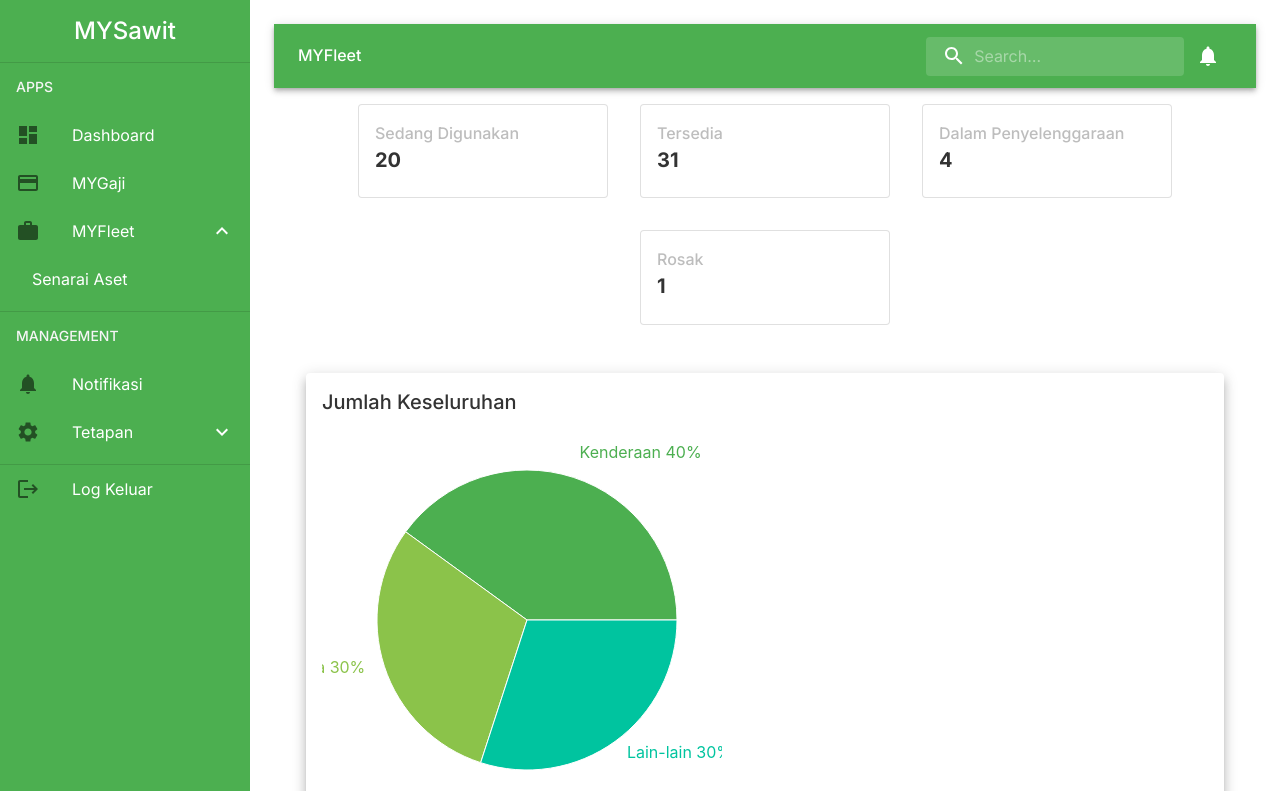
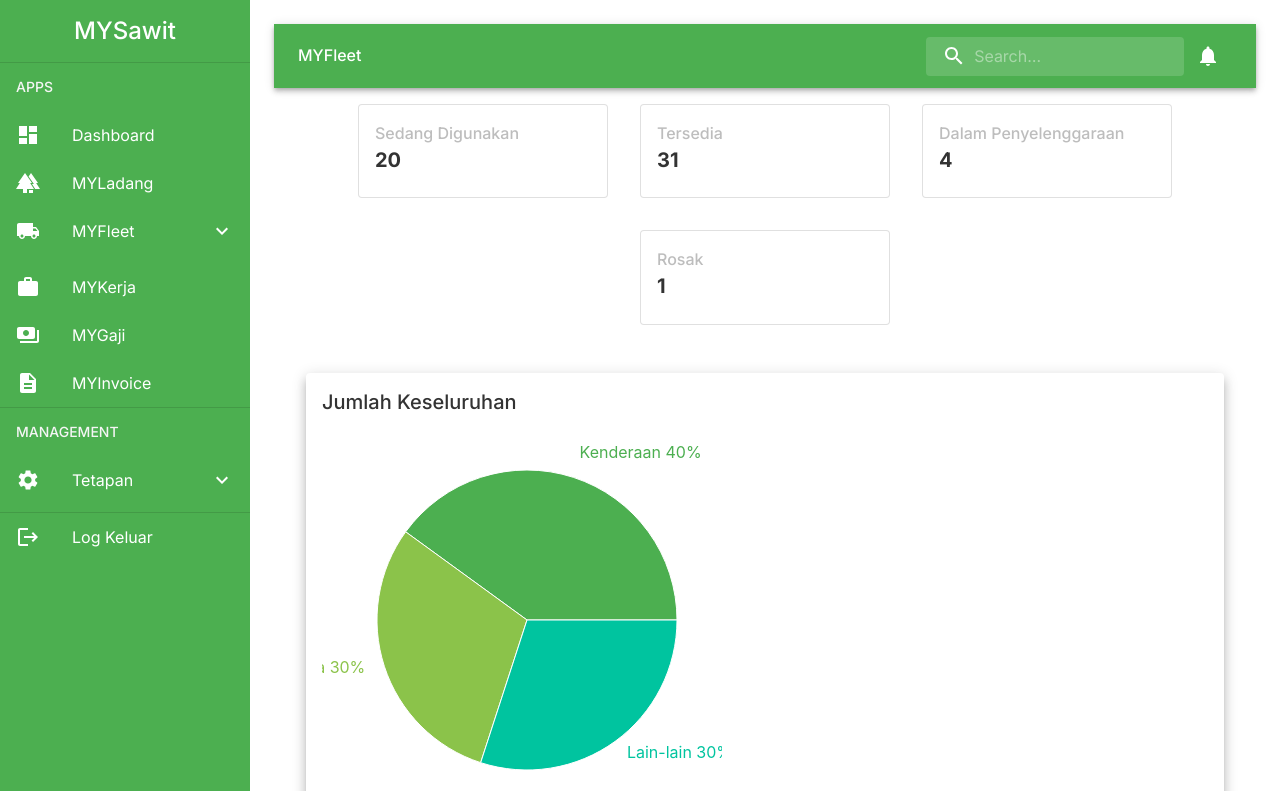
Before and after one commit to wojeee/mysawit-dashboard, a React (Create React App) app: page /dashboard in a window 1280 px wide. Shown: the top 791 px of the page. Built offline with nearby package versions, Linux system fonts and the light colour scheme.

Commit message:
sidebar.js thingy

```diff
--- a/src/components/Sidebar.js
+++ b/src/components/Sidebar.js
@@ -6,13 +6,15 @@ import ListItemText from "@mui/material/ListItemText";
 import ListSubheader from "@mui/material/ListSubheader";
 import Collapse from "@mui/material/Collapse";
 import DashboardIcon from "@mui/icons-material/Dashboard";
+import LocalShipping from "@mui/icons-material/LocalShipping";
+import Forest from "@mui/icons-material/Forest";
 import WorkIcon from "@mui/icons-material/Work";
-import NotificationsIcon from "@mui/icons-material/Notifications";
+import Payments from "@mui/icons-material/Payments";
+import Description from "@mui/icons-material/Description";
 import SettingsIcon from "@mui/icons-material/Settings";
 import AccountCircleIcon from "@mui/icons-material/AccountCircle";
 import HelpIcon from "@mui/icons-material/Help";
 import LogoutIcon from "@mui/icons-material/Logout";
-import PaymentIcon from "@mui/icons-material/Payment"; // Import at the top with other icons
 import Divider from "@mui/material/Divider";
 import Box from "@mui/material/Box";
 import Typography from "@mui/material/Typography";
@@ -23,7 +25,7 @@ import ExpandMore from "@mui/icons-material/ExpandMore";
 
 function Sidebar() {
   const theme = useTheme();
-  const [openApps, setOpenApps] = React.useState(true); // Assuming apps are always open
+  const [openApps, setOpenApps] = React.useState(false); // Assuming apps are always close
   const [openManagement, setOpenManagement] = React.useState(false);
 
   const handleAppsClick = () => {
@@ -78,17 +80,27 @@ function Sidebar() {
         }
       >
         <ListItem button component={NavLink} to="/dashboard">
-          <ListItemIcon>
+          <ListItemIcon
+            sx={{
+              color: theme.palette.primary.contrastText,
+            }}
+          >
             <DashboardIcon />
           </ListItemIcon>
           <ListItemText primary="Dashboard" />
         </ListItem>
-        <ListItem button component={NavLink} to="/mygaji">
-          <ListItemIcon>
-            <PaymentIcon />
+
+        <ListItem button component={NavLink} to="/myladang">
+          <ListItemIcon
+            sx={{
+              color: theme.palette.primary.contrastText,
+            }}
+          >
+            <Forest />
           </ListItemIcon>
-          <ListItemText primary="MYGaji" />
+          <ListItemText primary="MYLadang" />
         </ListItem>
+
         {/* Dropdown for MYFleet */}
         <ListItem
           button
@@ -96,15 +108,20 @@ function Sidebar() {
           component={NavLink}
           to="/myfleet"
         >
-          <ListItemIcon>
-            <WorkIcon />
+          <ListItemIcon
+            sx={{
+              color: theme.palette.primary.contrastText,
+            }}
+          >
+            <LocalShipping />
           </ListItemIcon>
+
           <ListItemText primary="MYFleet" component={NavLink} to="/myfleet" />
           {openApps ? <ExpandLess /> : <ExpandMore />}
         </ListItem>
         <Collapse in={openApps} timeout="auto" unmountOnExit>
           <List component="div" disablePadding>
-            {/* Subitems for MYLadang */}
+            {/* Subitems for MYFleet */}
             <ListItem
               button
               sx={{ pl: 4 }}
@@ -119,6 +136,40 @@ function Sidebar() {
         {/* Other items under APPS */}
         {/* ... */}
       </List>
+
+      <ListItem button component={NavLink} to="/mykerja">
+        <ListItemIcon
+          sx={{
+            color: theme.palette.primary.contrastText,
+          }}
+        >
+          <WorkIcon />
+        </ListItemIcon>
+        <ListItemText primary="MYKerja" />
+      </ListItem>
+
+      <ListItem button component={NavLink} to="/mygaji">
+        <ListItemIcon
+          sx={{
+            color: theme.palette.primary.contrastText,
+          }}
+        >
+          <Payments />
+        </ListItemIcon>
+        <ListItemText primary="MYGaji" />
+      </ListItem>
+
+      <ListItem button component={NavLink} to="/myinvoice">
+        <ListItemIcon
+          sx={{
+            color: theme.palette.primary.contrastText,
+          }}
+        >
+          <Description />
+        </ListItemIcon>
+        <ListItemText primary="MYInvoice" />
+      </ListItem>
+
       <Divider />
 
       {/* MANAGEMENT Section */}
@@ -135,15 +186,13 @@ function Sidebar() {
           </ListSubheader>
         }
       >
-        <ListItem button component={NavLink} to="/notifications">
-          <ListItemIcon>
-            <NotificationsIcon />
-          </ListItemIcon>
-          <ListItemText primary="Notifikasi" />
-        </ListItem>
         {/* Dropdown for Tetapan */}
         <ListItem button onClick={handleManagementClick}>
-          <ListItemIcon>
+          <ListItemIcon
+            sx={{
+              color: theme.palette.primary.contrastText,
+            }}
+          >
             <SettingsIcon />
           </ListItemIcon>
           <ListItemText primary="Tetapan" />
@@ -157,7 +206,11 @@ function Sidebar() {
               component={NavLink}
               to="/tetapan/user"
             >
-              <ListItemIcon>
+              <ListItemIcon
+                sx={{
+                  color: theme.palette.primary.contrastText,
+                }}
+              >
                 <AccountCircleIcon />
               </ListItemIcon>
               <ListItemText primary="User" />
@@ -168,7 +221,11 @@ function Sidebar() {
               component={NavLink}
               to="/tetapan/support"
             >
-              <ListItemIcon>
+              <ListItemIcon
+                sx={{
+                  color: theme.palette.primary.contrastText,
+                }}
+              >
                 <HelpIcon />
               </ListItemIcon>
               <ListItemText primary="Support" />
@@ -182,7 +239,11 @@ function Sidebar() {
       <Divider />
       {/* Logout Item */}
       <ListItem button component={NavLink} to="/logout">
-        <ListItemIcon>
+        <ListItemIcon
+          sx={{
+            color: theme.palette.primary.contrastText,
+          }}
+        >
           <LogoutIcon />
         </ListItemIcon>
         <ListItemText primary="Log Keluar" />
```
